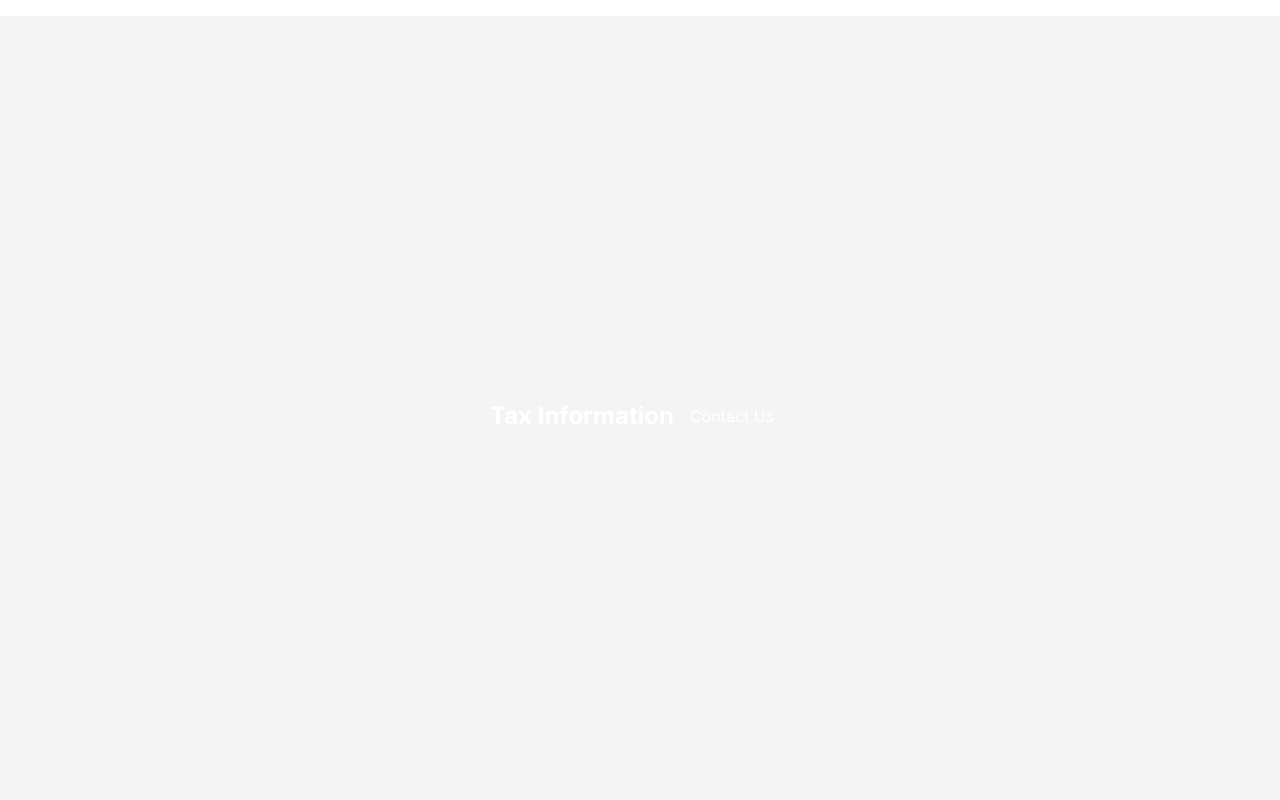
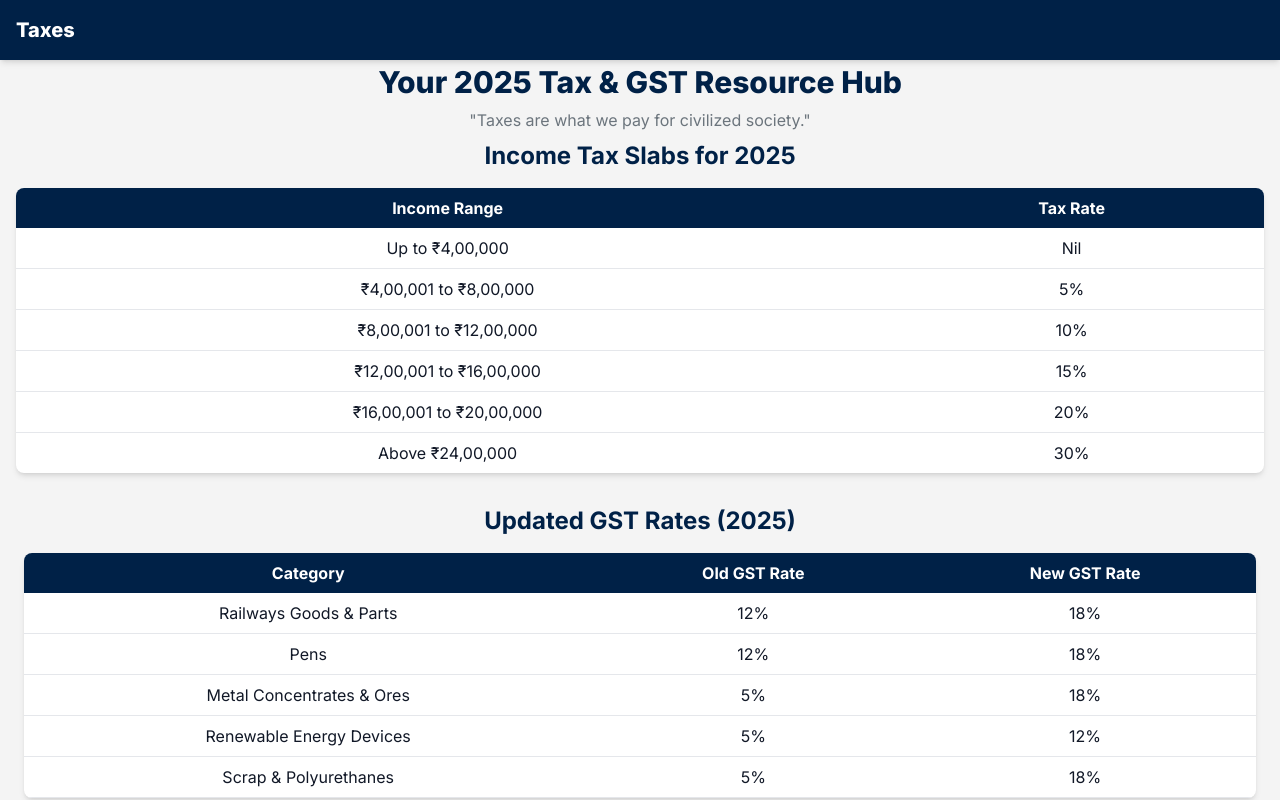
Before and after one commit to Clusters-Config/Fin-Quest, a React (Vite) app in the folder frontend/: page /TaxPage in a window 1280 px wide. Shown: the top 800 px of the page. Built offline with nearby package versions, Linux system fonts and the light colour scheme.

Commit message:
Added few modifications

```diff
--- a/frontend/package.json
+++ b/frontend/package.json
@@ -16,6 +16,7 @@
     "frontend": "file:",
     "prop-types": "^15.8.1",
     "react": "^18.3.1",
+    "react-calendar": "^5.1.0",
     "react-dom": "^18.3.1",
     "react-icons": "^5.4.0"
   },
--- a/frontend/src/learn_path_components/ProfilePage.jsx
+++ b/frontend/src/learn_path_components/ProfilePage.jsx
@@ -7,17 +7,17 @@ const ProfilePage = () => {
     dob: "2000-05-15",
     phone: "+1 234 567 890",
     achievements: [
-      "Completed Module 1: Basics",
-      "Achieved 70% Progress in Module 2: Intermediate",
+      "Completed Module 1: Basic Financial Concepts",
+      "Achieved 40% Progress in Module 2: Understanding Interest Rates",
       "Won 'Student of the Month' award for December 2024",
     ],
   };
 
   // Learning modules progress
   const [modules, setModules] = useState([
-    { name: "Module 1: Basics", progress: 70 },
-    { name: "Module 2: Intermediate", progress: 40 },
-    { name: "Module 3: Advanced", progress: 20 },
+    { name: "Module 1: Basic Financial Concepts", progress: 100 },
+    { name: "Module 2: Understanding Interest Rates", progress: 40 },
+    { name: "Module 3: Investment Basics", progress: 20 },
   ]);
 
   return (
--- a/frontend/src/pages/Features.jsx
+++ b/frontend/src/pages/Features.jsx
@@ -1,8 +1,11 @@
 import { Link } from "react-router-dom";
+import { FaHome } from 'react-icons/fa';  // Import the Home icon from react-icons
 
 function FeaturesPage() {
   return (
     <div className="bg-white min-h-screen flex flex-col">
+
+
       {/* Navigation Bar */}
       <nav className="bg-[#002147] shadow-lg px-6 py-4 flex justify-between items-center">
         <div className="text-[#F39C12] text-2xl font-bold">FinQuest</div>
@@ -12,27 +15,12 @@ function FeaturesPage() {
               to="/"
               className="text-white hover:text-[#F39C12] transition duration-300"
             >
-              Home
-            </Link>
-          </li>
-          <li>
-            <Link
-              to="/features"
-              className="text-white hover:text-[#F39C12] transition duration-300"
-            >
-              Features
-            </Link>
-          </li>
-          <li>
-            <Link
-              to="/Communitys"
-              className="text-white hover:text-[#F39C12] transition duration-300"
-            >
-              Contact
+              <FaHome className="w-6 h-6 inline-block" /> {/* Display the home icon */}
             </Link>
           </li>
         </ul>
       </nav>
+
 
       {/* Features Section */}
       <section className="grid grid-cols-1 sm:grid-cols-2 md:grid-cols-3 gap-6 px-6 py-10 max-w-5xl mx-auto mt-20"> {/* Increased margin-top */}
--- a/frontend/src/pages/Profile.jsx
+++ b/frontend/src/pages/Profile.jsx
@@ -2,7 +2,6 @@ import { useState } from "react";
 import axios from "axios";
 
 function ProfilePage() {
-  // const [profileImage, setProfileImage] = useState(null);
   const [firstname, setFirstname] = useState("");
   const [lastname, setLastname] = useState("");
   const [dob, setDob] = useState("");
@@ -10,20 +9,12 @@ function ProfilePage() {
   const [hobbies, setHobbies] = useState("");
   const [email, setEmail] = useState("");
   const [isTermsChecked, setIsTermsChecked] = useState(false);
-
-  // const handleImageUpload = (event) => {
-  //   const file = event.target.files[0];
-  //   if (file) {
-  //     const imageUrl = URL.createObjectURL(file);
-  //     setProfileImage(imageUrl);
-  //   }
-  // };
+  const [showTermsModal, setShowTermsModal] = useState(false); // State to manage terms modal visibility
 
   const handleSubmit = (e) => {
-    e.preventDefault()
+    e.preventDefault();
     axios
       .post("http://127.0.0.1:3007/profile", {
-        // profileImage,
         firstname,
         lastname,
         dob,
@@ -35,6 +26,14 @@ function ProfilePage() {
       .catch((err) => console.log(err));
   };
 
+  const handleTermsClick = () => {
+    setShowTermsModal(true); // Show the terms and conditions modal
+  };
+
+  const handleCloseModal = () => {
+    setShowTermsModal(false); // Close the terms modal
+  };
+
   return (
     <div className="min-h-screen bg-[#F8FAFC] p-6 text-[#6C757D]">
       <div className="max-w-2xl mx-auto bg-white shadow-lg rounded-lg p-8">
@@ -43,33 +42,6 @@ function ProfilePage() {
         </h1>
 
         <form onSubmit={handleSubmit}>
-          {/* Profile Image Section */}
-          <div className="flex flex-col items-center mb-8">
-            <div className="w-32 h-32 mb-4 relative">
-              <img
-                src={
-                  // profileImage ||
-                  "https://via.placeholder.com/150?text=Upload+Image"
-                }
-                alt=""
-                className="w-full h-full object-cover rounded-full shadow-lg"
-              />
-            </div>
-            <label
-              htmlFor="profileImageUpload"
-              className="cursor-pointer px-4 py-2 bg-[#F39C12] text-white text-sm font-semibold rounded-md hover:bg-[#e68912] focus:ring focus:ring-[#F39C12]"
-            >
-              Upload Profile Picture
-            </label>
-            <input
-              type="file"
-              id="profileImageUpload"
-              className="hidden"
-              accept="image/*"
-              // onChange={handleImageUpload}
-            />
-          </div>
-
           {/* Form Section */}
           <div className="space-y-6">
             {/* First Name */}
@@ -175,7 +147,13 @@ function ProfilePage() {
                 className="mr-3 w-5 h-5 text-[#F39C12] focus:ring-[#F39C12]"
               />
               <label htmlFor="termsCheckbox" className="text-[#6C757D]">
-                I agree to the terms and conditions
+                I agree to the{" "}
+                <span
+                  onClick={handleTermsClick}
+                  className="text-[#F39C12] cursor-pointer underline"
+                >
+                  terms and conditions
+                </span>
               </label>
             </div>
           </div>
@@ -196,6 +174,27 @@ function ProfilePage() {
           </div>
         </form>
       </div>
+
+       {/* Terms Modal */}
+        {showTermsModal && (
+          <div className="fixed inset-0 bg-gray-600 bg-opacity-50 flex items-center justify-center">
+            <div className="bg-white p-6 rounded-lg shadow-md w-96 h-86">
+              <h3 className="text-xl font-bold mb-4">Terms and Conditions</h3>
+              <p className="text-[#6C757D] mb-4">
+                By using this website, you agree to our terms and conditions.
+                These include user privacy, data handling, and acceptable usage of
+                our services. Please read these terms carefully before proceeding.
+              </p>
+              <button
+                onClick={handleCloseModal}
+                className="bg-[#F39C12] text-white py-2 px-4 rounded-lg shadow-md hover:bg-[#e68912] transition duration-300 mt-4"
+              >
+                Close
+              </button>
+            </div>
+          </div>
+        )}
+
     </div>
   );
 }
--- a/frontend/src/pages/TaxPage.jsx
+++ b/frontend/src/pages/TaxPage.jsx
@@ -1,109 +1,109 @@
 import React from "react";
-
 
 const TaxPage = () => {
   return (
-    <div className="bg-backgroundGray min-h-screen text-primary">
-      {/* Navigation Bar */}
-      <nav className="bg-primary text-white py-4">
-        <div className="container mx-auto flex justify-between items-center px-6">
-          <h1 className="text-2xl font-bold">Tax Information</h1>
-          <button className="bg-accent px-4 py-2 rounded text-white">
-            Contact Us
-          </button>
-        </div>
+    <div className="bg-[#F4F4F4] min-h-screen text-gray-900">
+      {/* Navbar */}
+      <nav className="bg-[#002147] p-4 w-full fixed top-0 left-0 z-10 flex justify-between items-center shadow-md">
+        <h1 className="text-white text-xl font-extrabold">Taxes</h1>
       </nav>
 
       {/* Hero Section */}
-      <header className="bg-backgroundLightBlue text-center py-12">
-        <h2 className="text-3xl font-semibold">Tax Slabs & GST Rates 2025</h2>
-        <p className="text-secondaryText mt-2">
-          Stay updated with the latest tax and GST changes.
+      <div className="mt-16 sm:mt-20 md:mt-14 bg-[#F4F4F4] py-2">
+        <h1 className="text-center text-3xl sm:text-4xl text-[#002147] font-extrabold">
+          Your 2025 Tax & GST Resource Hub
+        </h1>
+        <p className="text-center text-base sm:text-lg mt-2 text-[#6C757D]">
+          "Taxes are what we pay for civilized society."
         </p>
-      </header>
+      </div>
 
       {/* Tax Slabs Section */}
-      <section className="container mx-auto px-6 py-10">
-        <h3 className="text-2xl font-bold">Income Tax Slabs for 2025</h3>
-        <table className="w-full bg-white shadow-md rounded-lg overflow-hidden mt-4">
-          <thead className="bg-primary text-white">
+      <div className="text-center">
+        <h3 className="text-2xl font-bold text-[#002147]">Income Tax Slabs for 2025</h3>
+      </div>
+      <section className="mx-auto h-auto py-4 px-4 ">
+        <table className="w-full bg-white shadow-md rounded-lg overflow-hidden">
+          <thead className="bg-[#002147] text-white">
             <tr>
-              <th className="py-3 px-4">Income Range</th>
-              <th className="py-3 px-4">Tax Rate</th>
+              <th className="py-2 px-4">Income Range</th>
+              <th className="py-2 px-4">Tax Rate</th>
             </tr>
           </thead>
           <tbody className="text-center">
             <tr className="border-b">
-              <td className="py-3 px-4">Up to ₹4,00,000</td>
-              <td className="py-3 px-4">Nil</td>
+              <td className="py-2 px-4">Up to ₹4,00,000</td>
+              <td className="py-2 px-4">Nil</td>
             </tr>
             <tr className="border-b">
-              <td className="py-3 px-4">₹4,00,001 to ₹8,00,000</td>
-              <td className="py-3 px-4">5%</td>
+              <td className="py-2 px-4">₹4,00,001 to ₹8,00,000</td>
+              <td className="py-2 px-4">5%</td>
             </tr>
             <tr className="border-b">
-              <td className="py-3 px-4">₹8,00,001 to ₹12,00,000</td>
-              <td className="py-3 px-4">10%</td>
+              <td className="py-2 px-4">₹8,00,001 to ₹12,00,000</td>
+              <td className="py-2 px-4">10%</td>
             </tr>
             <tr className="border-b">
-              <td className="py-3 px-4">₹12,00,001 to ₹16,00,000</td>
-              <td className="py-3 px-4">15%</td>
+              <td className="py-2 px-4">₹12,00,001 to ₹16,00,000</td>
+              <td className="py-2 px-4">15%</td>
             </tr>
             <tr className="border-b">
-              <td className="py-3 px-4">₹16,00,001 to ₹20,00,000</td>
-              <td className="py-3 px-4">20%</td>
+              <td className="py-2 px-4">₹16,00,001 to ₹20,00,000</td>
+              <td className="py-2 px-4">20%</td>
             </tr>
             <tr>
-              <td className="py-3 px-4">Above ₹24,00,000</td>
-              <td className="py-3 px-4">30%</td>
+              <td className="py-2 px-4">Above ₹24,00,000</td>
+              <td className="py-2 px-4">30%</td>
             </tr>
           </tbody>
         </table>
       </section>
 
       {/* GST Rates Table */}
-      <section className="container mx-auto px-6 py-10">
-        <h3 className="text-2xl font-bold">Updated GST Rates (2025)</h3>
-        <table className="w-full bg-white shadow-md rounded-lg overflow-hidden mt-4">
-          <thead className="bg-primary text-white">
+      <div className="text-center mt-4">
+        <h3 className="text-2xl font-bold text-[#002147]">Updated GST Rates (2025)</h3>
+      </div>
+      <section className="h-auto mx-auto px-6 py-4">
+        <table className="w-full bg-white shadow-md rounded-lg overflow-hidden">
+          <thead className="bg-[#002147] text-white">
             <tr>
-              <th className="py-3 px-4">Category</th>
-              <th className="py-3 px-4">Old GST Rate</th>
-              <th className="py-3 px-4">New GST Rate</th>
+              <th className="py-2 px-4">Category</th>
+              <th className="py-2 px-4">Old GST Rate</th>
+              <th className="py-2 px-4">New GST Rate</th>
             </tr>
           </thead>
           <tbody className="text-center">
             <tr className="border-b">
-              <td className="py-3 px-4">Railways Goods & Parts</td>
-              <td className="py-3 px-4">12%</td>
-              <td className="py-3 px-4">18%</td>
+              <td className="py-2 px-4">Railways Goods & Parts</td>
+              <td className="py-2 px-4">12%</td>
+              <td className="py-2 px-4">18%</td>
             </tr>
             <tr className="border-b">
-              <td className="py-3 px-4">Pens</td>
-              <td className="py-3 px-4">12%</td>
-              <td className="py-3 px-4">18%</td>
+              <td className="py-2 px-4">Pens</td>
+              <td className="py-2 px-4">12%</td>
+              <td className="py-2 px-4">18%</td>
             </tr>
             <tr className="border-b">
-              <td className="py-3 px-4">Metal Concentrates & Ores</td>
-              <td className="py-3 px-4">5%</td>
-              <td className="py-3 px-4">18%</td>
+              <td className="py-2 px-4">Metal Concentrates & Ores</td>
+              <td className="py-2 px-4">5%</td>
+              <td className="py-2 px-4">18%</td>
             </tr>
             <tr className="border-b">
-              <td className="py-3 px-4">Renewable Energy Devices</td>
-              <td className="py-3 px-4">5%</td>
-              <td className="py-3 px-4">12%</td>
+              <td className="py-2 px-4">Renewable Energy Devices</td>
+              <td className="py-2 px-4">5%</td>
+              <td className="py-2 px-4">12%</td>
             </tr>
             <tr className="border-b">
-              <td className="py-3 px-4">Scrap & Polyurethanes</td>
-              <td className="py-3 px-4">5%</td>
-              <td className="py-3 px-4">18%</td>
+              <td className="py-2 px-4">Scrap & Polyurethanes</td>
+              <td className="py-2 px-4">5%</td>
+              <td className="py-2 px-4">18%</td>
             </tr>
           </tbody>
         </table>
       </section>
 
       {/* Footer */}
-      <footer className="bg-primary text-white text-center py-6 mt-10">
+      <footer className="bg-[#002147] text-white text-center py-4 mt-6">
         <p>&copy; 2025 Tax Info. All rights reserved.</p>
       </footer>
     </div>
```
Also changed, not shown: frontend/src/pages/Game.jsx (+81 -89 lines), 1 other file (tests, documents, lock files or other folders).
